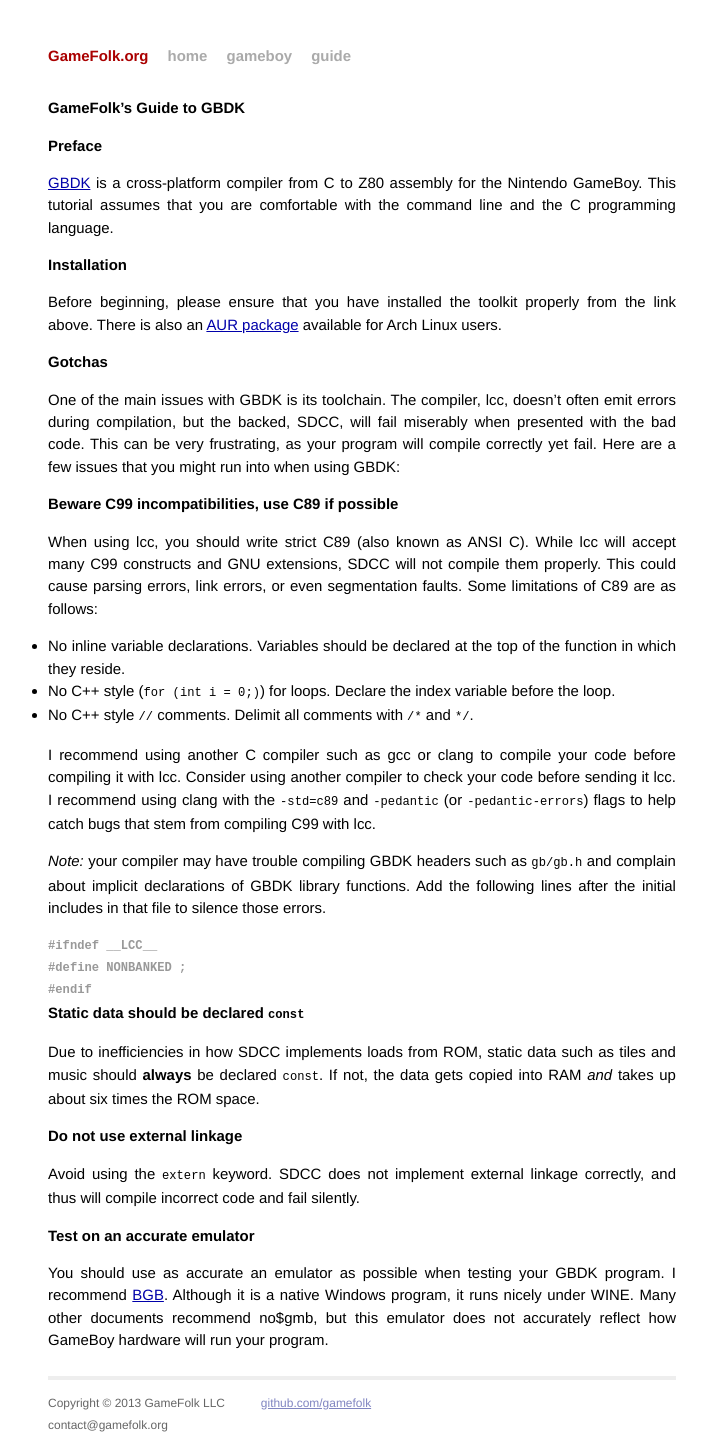
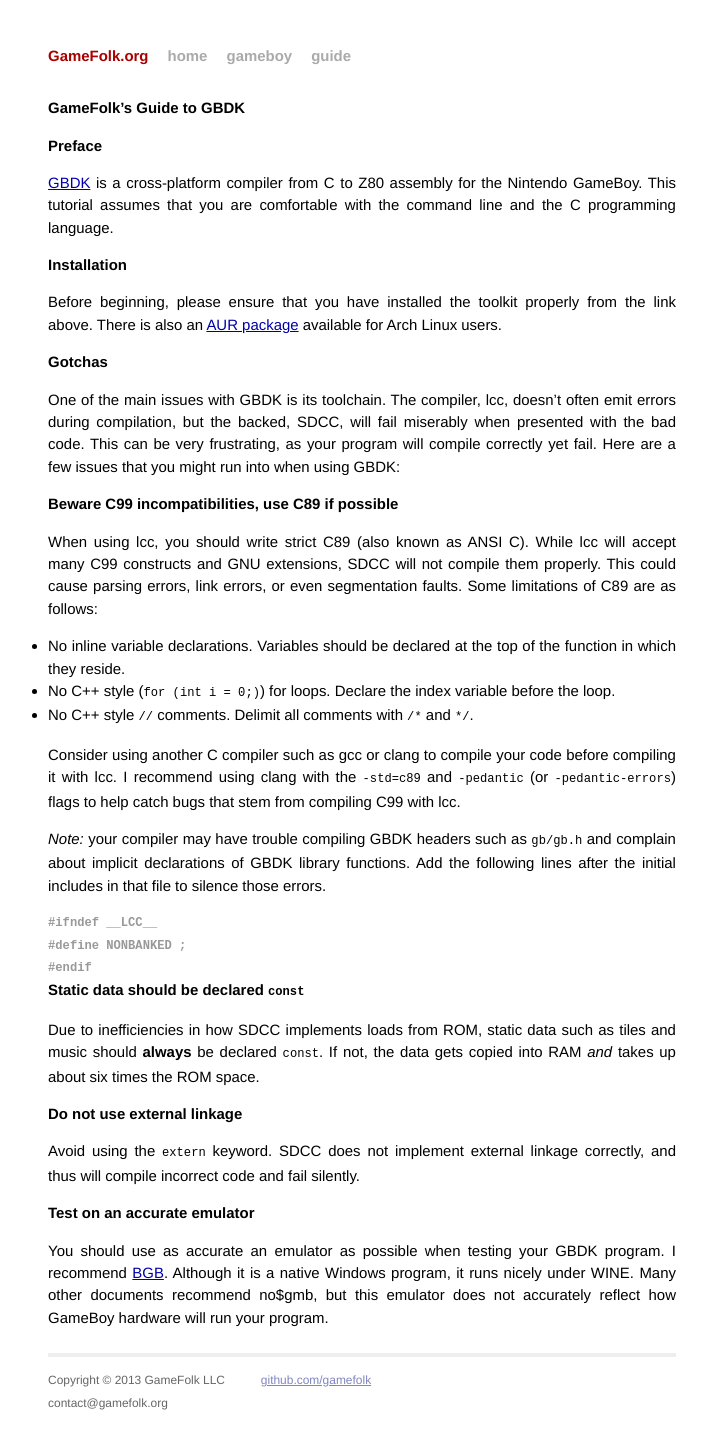
Before and after one commit to gamefolk/gamefolk.github.io, a Jekyll site: the page built from guide.md, in a window 1280 px wide. Shown: the whole page, without its empty margins (278-985 px from the left). Built offline with Jekyll 4.4.1, drawn with Linux system fonts in a browser that asks for light colours; Markdown is read by kramdown in place of the engine named in the settings; after the commit the page ends 1426 px from its top, so only the background shows below that.

Commit message:
remove redundant sentence

```diff
--- a/guide.md
+++ b/guide.md
@@ -37,9 +37,8 @@
     before the loop.
   * No C++ style `//` comments. Delimit all comments with `/*` and `*/`.
 
-I recommend using another C compiler such as gcc or clang to compile your code
-before compiling it with lcc. Consider using  another compiler to check your
-code before sending it lcc. I recommend using clang with the `-std=c89` and
+Consider using another C compiler such as gcc or clang to compile your code
+before compiling it with lcc. I recommend using clang with the `-std=c89` and
 `-pedantic` (or `-pedantic-errors`) flags to help catch bugs that stem from
 compiling C99 with lcc.
 
```
